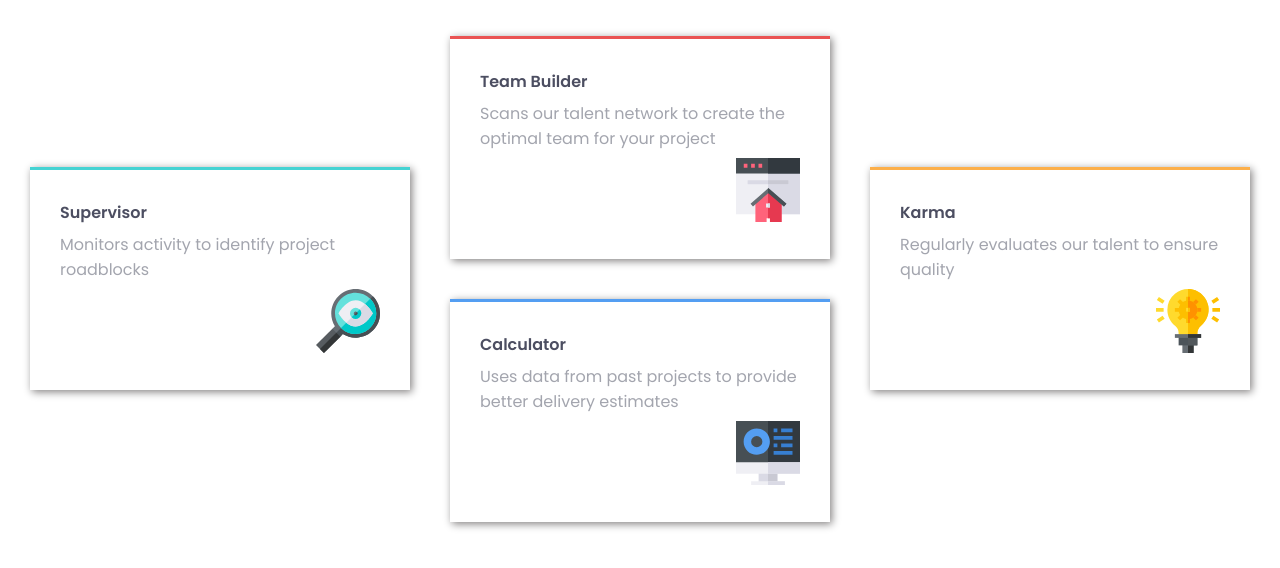
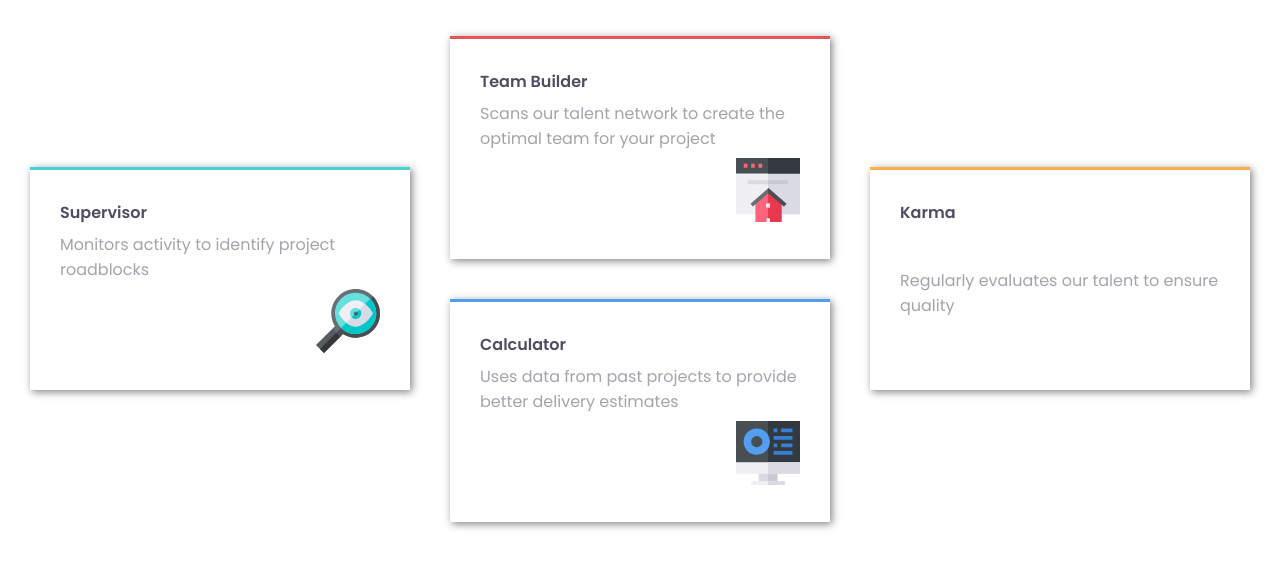
Before and after one commit to PawelWalicki/cwiczenia-git, a plain HTML site: page index.html in a window 1280 px wide. Shown: the part 174-742 px from the top of the page. Drawn offline with Linux system fonts and the light colour scheme.

Commit message:
remve img

```diff
--- a/index.html
+++ b/index.html
@@ -45,9 +45,7 @@
     <div class="box karma box-item orange">
       <div class="box-header">Karma</div>
       Regularly evaluates our talent to ensure quality
-      <div class="img">
-        <img src="images/icon-karma.svg">
-      </div>
+
     </div>
 
     <div class="box calculator box-item blue">
```
